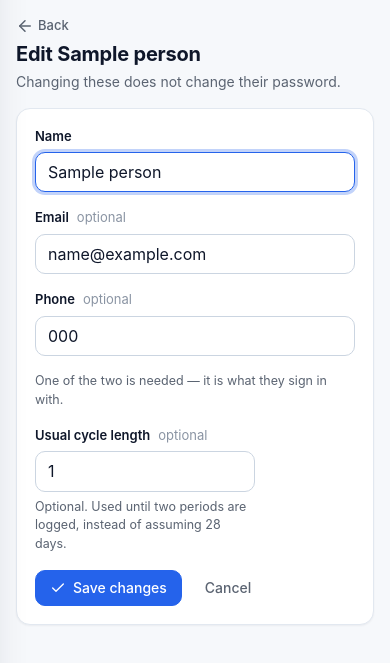
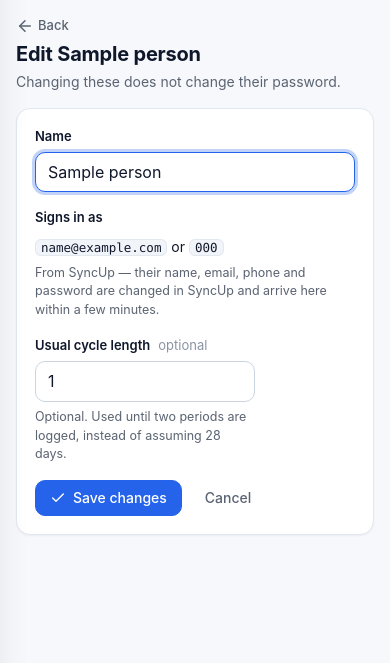
Before and after one commit to agani-ag/AG-PROJ03, a Django app: page /hibiscus/admin/1/edit/ in a window 390 px wide. Shown: the part 56-719 px from the top of the page. Run offline with Django 5.2, Linux system fonts and the light colour scheme; a user stored in the database is signed in; tables that the repository leaves empty hold one stand-in row (values such as "Sample post").

Commit message:
P1B3C49 → The diary's edit page showed a blank for people who had both
Reported from live: Agani AG's page lists an email and a phone, and the Edit
form beside it offers two empty boxes.

Person.email and Person.phone are the diary's own copies from before identity
moved to core.Member, and nothing has written to them since. So the edit form,
a ModelForm over those columns, filled them from nothing - and saving wrote
back to columns nothing reads. A silent no-op dressed as a form. Its clean()
also insisted on one of the two, so an admin could not save a synced person's
cycle length without inventing an email.

Adding still asks, because that is what the new hub member is made from, and
it no longer leaves a copy behind on the Person row afterwards.

Editing does not ask. It shows what the person actually signs in as, read from
the member, and says where it is changed - System -> People for an ordinary
account, or SyncUp for a synced one, which is the only correct answer there
and was previously an editable box that did nothing.

That also keeps the clash check in one place. The hub's own edit page refuses
an address another account already holds; a second editor in the diary had
none of that and would have raised on the unique index if it had ever written
anywhere real.

Three tests changed to assert where the data lives rather than where it used
to, and three added: that the edit page shows the contact, that it does not
offer it twice over, and that the diary's own fields still save.

873 tests. No migration - the stale columns stay for now, unread.

Co-Authored-By: Claude Opus 5 <noreply@anthropic.com>

```diff
--- a/hibiscus/forms.py
+++ b/hibiscus/forms.py
@@ -17,7 +17,17 @@ def _style(form):
 
 
 class PersonForm(forms.ModelForm):
-    """Add or edit someone. An email address or a phone number — at least one of the two."""
+    """Add or edit someone in the diary's console.
+
+    **Adding** asks for an email or a phone, because that is what the new hub member is made
+    from — there is nothing to sign in with otherwise.
+
+    **Editing** does not, and that is the fix for a quiet bug: `Person.email` and
+    `Person.phone` are the old per-module copies from before identity moved to `core.Member`,
+    and nothing has written to them since. So the edit form came up blank for people who
+    plainly had both, and saving it wrote to columns nothing reads. One identity, one place
+    to change it, and the page says where that is.
+    """
 
     class Meta:
         model = Person
@@ -36,7 +46,14 @@ class PersonForm(forms.ModelForm):
 
     def __init__(self, *args, **kwargs):
         super().__init__(*args, **kwargs)
+        if self.instance.pk:
+            for gone in ('email', 'phone'):
+                self.fields.pop(gone)
         _style(self)
+
+    @property
+    def is_adding(self):
+        return not self.instance.pk
 
     def clean_email(self):
         email = (self.cleaned_data.get('email') or '').strip().lower()
@@ -53,7 +70,7 @@ class PersonForm(forms.ModelForm):
 
     def clean(self):
         data = super().clean()
-        if not data.get('email') and not data.get('phone'):
+        if self.is_adding and not data.get('email') and not data.get('phone'):
             raise forms.ValidationError('Add an email address or a phone number.')
         return data
 
--- a/hibiscus/templates/hibiscus/admin/person_form.html
+++ b/hibiscus/templates/hibiscus/admin/person_form.html
@@ -24,6 +24,13 @@
             {% for e in form.name.errors %}<span class="error">{% icon "circle-alert" "icon-sm" %}{{ e }}</span>{% endfor %}
         </div>
 
+{% comment %}
+Asked when adding, because the new hub member is made from one of them. Not asked when
+editing: these were the diary's own copies from before identity moved to the hub, nothing
+has written to them since, so the boxes came up blank for people who plainly had both and
+saving them wrote where nothing reads. Shown instead, from where they actually live.
+{% endcomment %}
+        {% if form.is_adding %}
         <div class="form-grid">
             <div class="field{% if form.email.errors %} invalid{% endif %}">
                 <label class="label" for="{{ form.email.id_for_label }}">Email <span class="opt">optional</span></label>
@@ -37,6 +44,21 @@
             </div>
         </div>
         <span class="help">One of the two is needed — it is what they sign in with.</span>
+        {% else %}
+        <div class="field">
+            <label class="label">Signs in as</label>
+            <p style="margin:2px 0 0">
+                <code class="small">{{ person.member.email|default:"—" }}</code>
+                {% if person.member.phone %} or <code class="small">{{ person.member.phone }}</code>{% endif %}</p>
+            <span class="help">
+                {% if person.member.syncup_id %}From SyncUp — their name, email, phone and
+                    password are changed in SyncUp and arrive here within a few minutes.
+                {% else %}Held once for the whole hub. Change it at
+                    <a href="{% url 'person_edit' person.member.pk %}">System → People</a>,
+                    where the same address cannot be given to two accounts by accident.
+                {% endif %}</span>
+        </div>
+        {% endif %}
 
         <div class="field{% if form.cycle_hint.errors %} invalid{% endif %}" style="max-width:220px">
             <label class="label" for="{{ form.cycle_hint.id_for_label }}">Usual cycle length <span class="opt">optional</span></label>
--- a/hibiscus/views_admin.py
+++ b/hibiscus/views_admin.py
@@ -124,6 +124,10 @@ def person_add(request):
             created_by=request.user)
         raw = auth.generate_password()
         person.password_hash = ''
+        # The two fields above were only ever the way in to making the member. Leaving a copy
+        # on the Person row is how the edit page came to show a stale blank: one identity,
+        # held in one place.
+        person.email = person.phone = None
         person.save()
         auth.set_password(person, raw)
         auth.log('created_person', person=person, actor=request.user,
```
Also changed, not shown: hibiscus/tests.py (+31 -2 lines).
